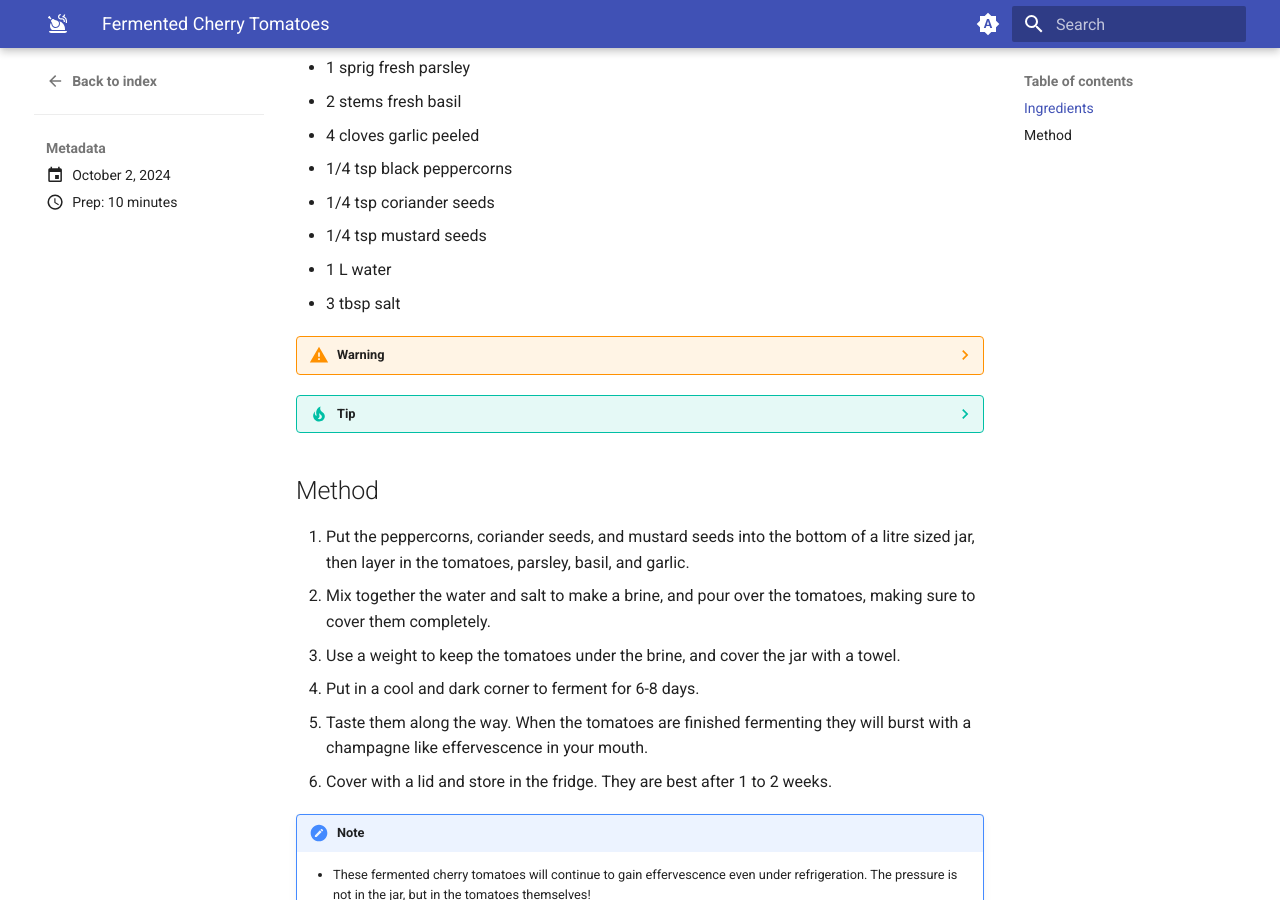
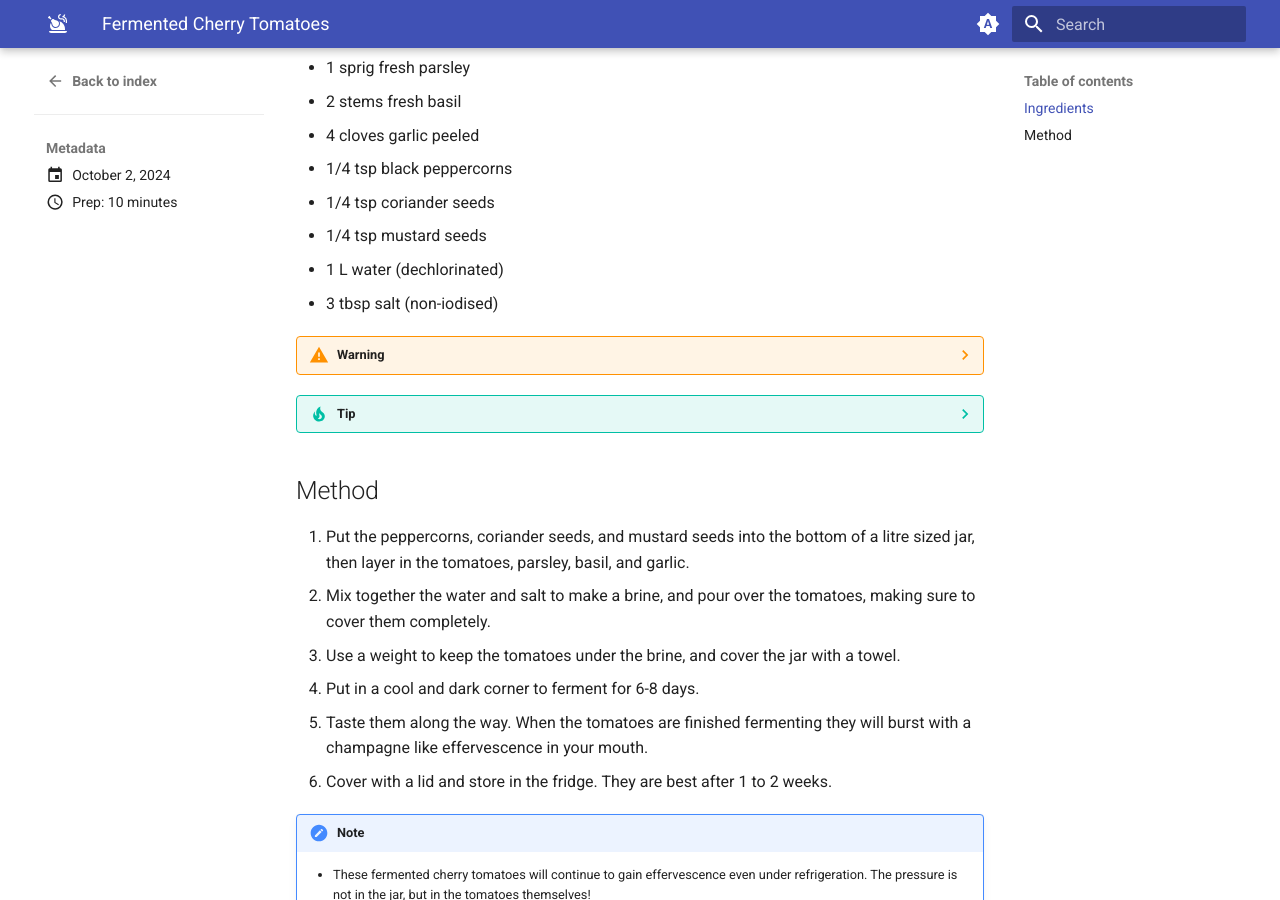
Before and after one commit to RhysDeimel/roasts_and_recipies, an MkDocs documentation site: the page built from docs/recipes/fermented_cherry_tomatoes.md, in a window 1280 px wide and 900 px high, scrolled down 430 px. Built offline with MkDocs 1.6.1 and Material for MkDocs 9.7.7, drawn with Linux system fonts in a browser that asks for light colours.

Commit message:
Update femented cherry tomatoes ingredients to call out unique requirements (#15)
## Purpose
- update ingredients

## Context
The information about the iodised and chlorinated ingredients was buried in a collapsed callout. Kristen recommended adding the information to the ingredients list to make it more easily visible.

```diff
--- a/docs/recipes/fermented_cherry_tomatoes.md
+++ b/docs/recipes/fermented_cherry_tomatoes.md
@@ -22,8 +22,8 @@ The finished fermented tomatoes have a slight effervescence and amazing flavour!
 - 1/4 tsp black peppercorns
 - 1/4 tsp coriander seeds
 - 1/4 tsp mustard seeds
-- 1 L water
-- 3 tbsp salt
+- 1 L water (dechlorinated)
+- 3 tbsp salt (non-iodised)
 
 ??? warning
 
```
Also changed, not shown: .wordlist.txt.
